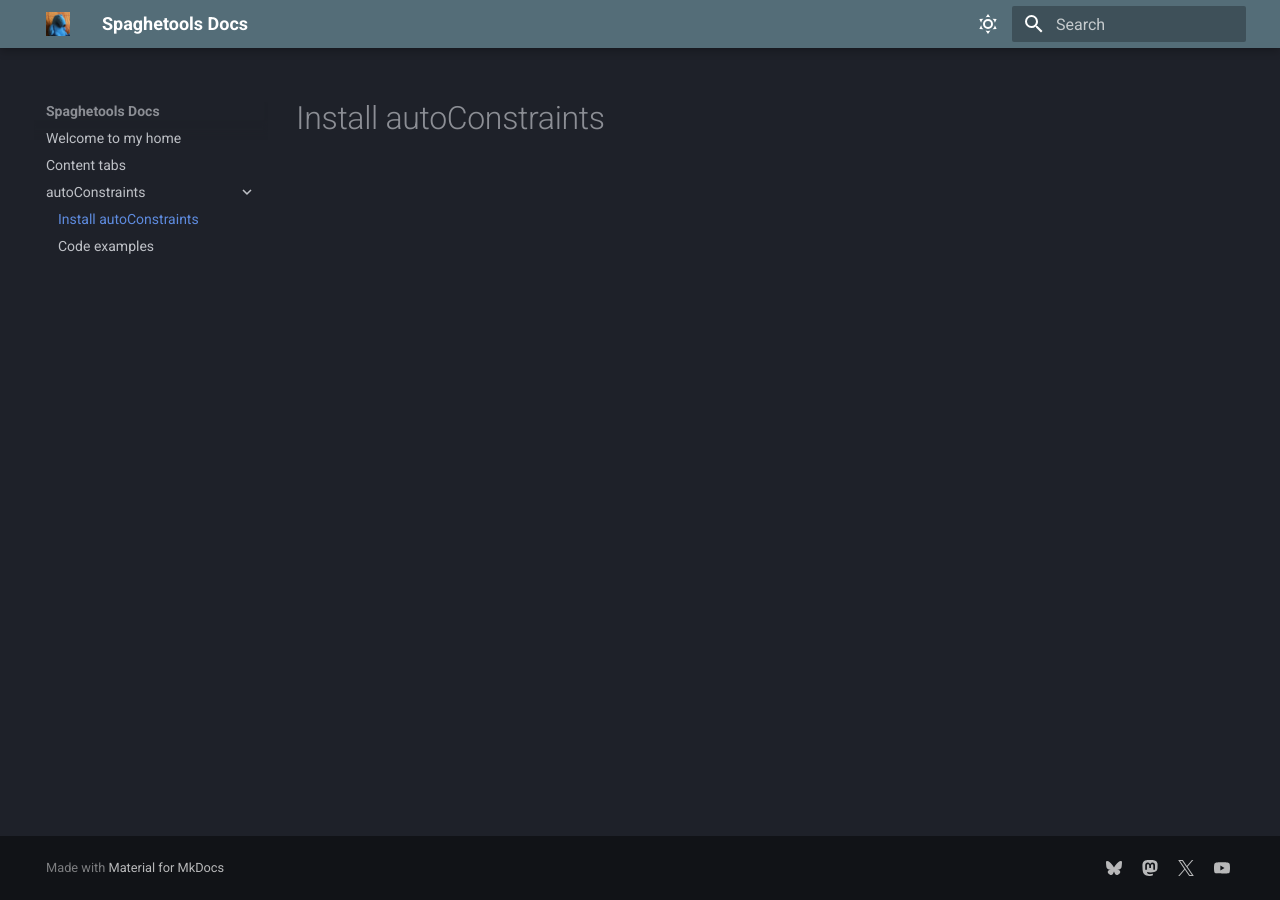
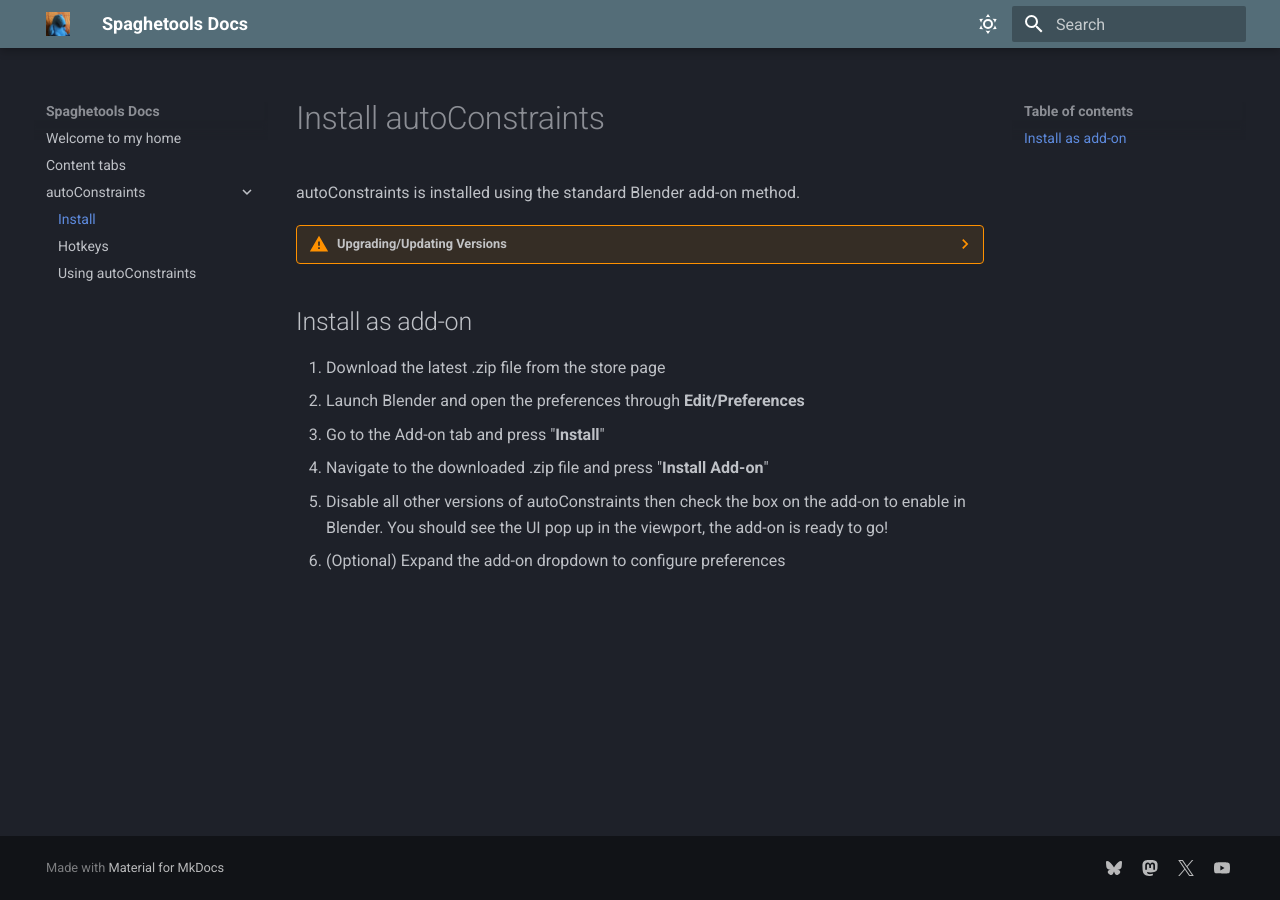
Before and after one commit to SpaghetMeNot/Documentation-Home, an MkDocs documentation site: the page built from docs/autoConstraints/install.md, in a window 1280 px wide. Built offline with MkDocs 1.6.1 and Material for MkDocs 9.7.7, drawn with Linux system fonts in a browser that asks for light colours; some web fonts are replaced.

Commit message:
updating autoConstraints install infor

````diff
--- a/docs/autoConstraints/install.md
+++ b/docs/autoConstraints/install.md
@@ -1 +1,14 @@
 # Install autoConstraints
+autoConstraints is installed using the standard Blender add-on method.
+
+??? warning "Upgrading/Updating Versions"
+    If **upgrading** from the free version or a previous release, make sure to disable it before enabling the new version (step 5.)
+    ![Image](assets/image.webp)
+
+## Install as add-on
+1. Download the latest .zip file from the store page
+2. Launch Blender and open the preferences through **Edit/Preferences**
+3. Go to the Add-on tab and press "**Install**"
+4. Navigate to the downloaded .zip file and press "**Install Add-on**"
+5. Disable all other versions of autoConstraints then check the box on the add-on to enable in Blender. You should see the UI pop up in the viewport, the add-on is ready to go!
+6. (Optional) Expand the add-on dropdown to configure preferences
--- a/docs/autoConstraints/code_examples.md
+++ b/docs/autoConstraints/using_autoConstraints.md
@@ -1,3 +1,4 @@
+# Using autoConstraints
 Example bit of code:
 
 ```python title='hello, I am code' linenums="1" hl_lines="3"
````
Also changed, not shown: docs/autoConstraints/hotkeys.md (added, +2 -0 lines), docs/autoConstraints/.pages, docs/autoConstraints/assets/image.webp (added), docs/autoConstraints/assets/image2.webp (added).
